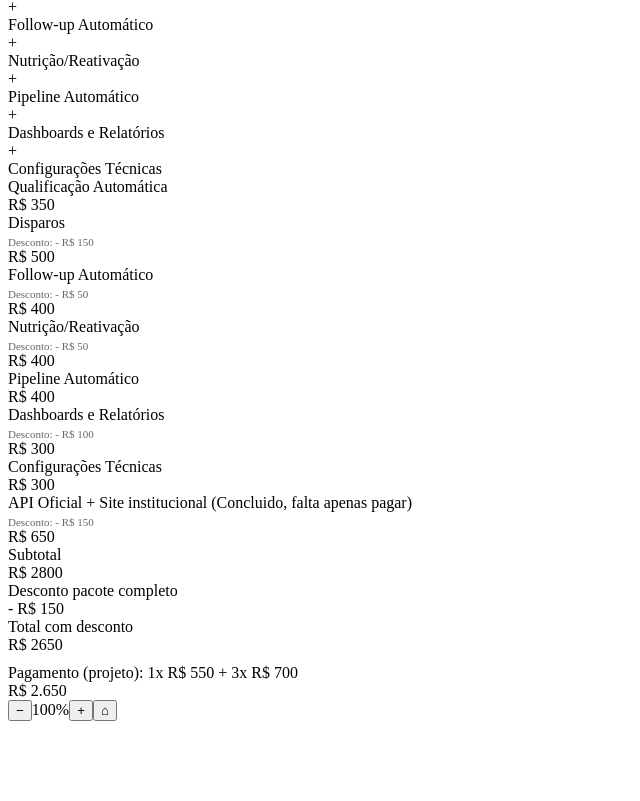
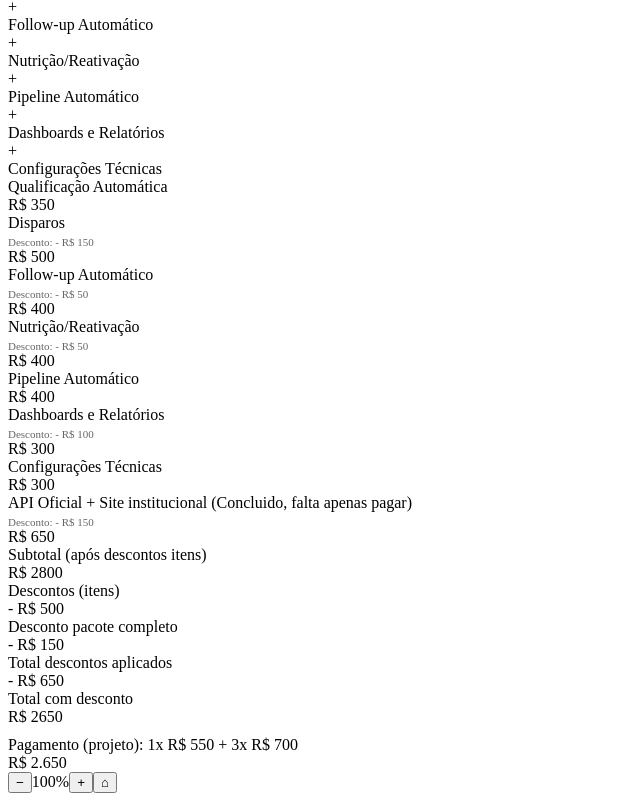
Before and after one commit to claaysilva/orcamentos.geral, a React (Vite) app: page / in a window 1280 px wide. Shown: the part 720-1521 px from the top of the page, without its empty margins (0-640 px from the left). Before the commit the page ends 1449 px from the top, so only its background shows below. Built offline with nearby package versions, Linux system fonts and the light colour scheme; the HTML template or start-up script is replaced by a standard one.

Commit message:
chore: mostrar soma dos descontos (itens + pacote) no resumo de valores

```diff
--- a/src/App.jsx
+++ b/src/App.jsx
@@ -83,6 +83,10 @@ function Values({data}){
   const subtotal = rows.reduce((s,r)=> s + Math.max(0, toNumber(r.value) - toNumber(r.discount)),0) + extras.reduce((s,e)=> s + Math.max(0, toNumber(e.value) - toNumber(e.discount)),0)
   const discount = 150
   const total = Math.max(subtotal - discount,0)
+  const itemDiscountSum = rows.reduce((s,r)=> s + toNumber(r.discount),0)
+  const extrasDiscountSum = extras.reduce((s,e)=> s + toNumber(e.discount||0),0)
+  const totalItemDiscounts = itemDiscountSum + extrasDiscountSum
+  const totalDiscountsApplied = totalItemDiscounts + discount
   const projectPayment = { value: 'R$ 2.650', plan: '1x R$ 550 + 3x R$ 700' }
   return (
     <div id="valuesInner" className="view-inner">
@@ -105,8 +109,10 @@ function Values({data}){
             <div className="val-value">{ex.value}</div>
           </div>
         ))}
-        <div className="val-row total"><div className="val-label">Subtotal</div><div className="val-value">R$ {subtotal}</div></div>
+        <div className="val-row total"><div className="val-label">Subtotal (após descontos itens)</div><div className="val-value">R$ {subtotal}</div></div>
+        <div className="val-row"><div className="val-label">Descontos (itens)</div><div className="val-value">- R$ {totalItemDiscounts}</div></div>
         <div className="val-row"><div className="val-label">Desconto pacote completo</div><div className="val-value">- R$ {discount}</div></div>
+        <div className="val-row"><div className="val-label">Total descontos aplicados</div><div className="val-value">- R$ {totalDiscountsApplied}</div></div>
         <div className="val-row total"><div className="val-label">Total com desconto</div><div className="val-value">R$ {total}</div></div>
         <div style={{height:10}} />
         <div className="val-row"><div className="val-label">Pagamento (projeto): {projectPayment.plan}</div><div className="val-value">{projectPayment.value}</div></div>
```
